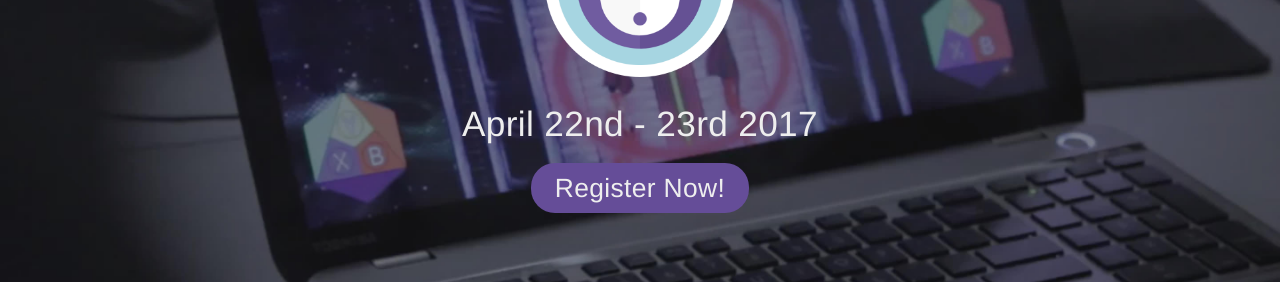
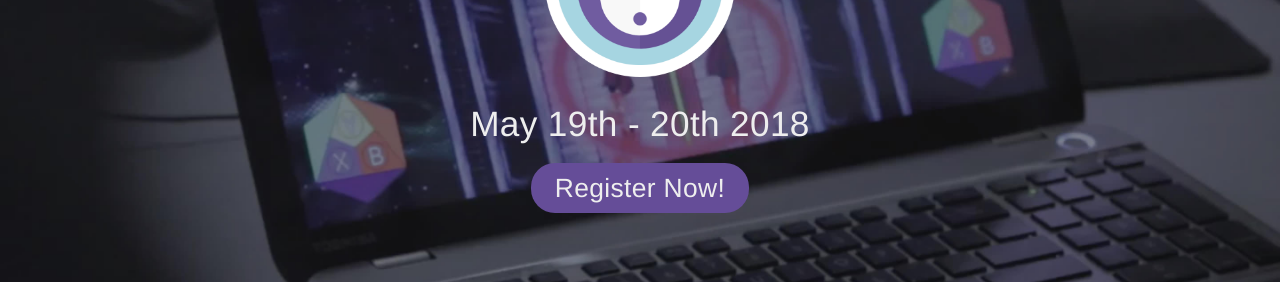
Before and after one commit to purplemonkeygamejam/purplemonkeygamejam.github.io, a Jekyll site: the page built from index.html, in a window 1280 px wide. Shown: the part 304-604 px from the top of the page. Built offline with Jekyll 4.4.1, drawn with Linux system fonts in a browser that asks for light colours.

Commit message:
Updated config.

```diff
--- a/_config.yml
+++ b/_config.yml
@@ -1,7 +1,7 @@
-title: Purple Monkey Game Jam
+title: Purple Monkey Game Jam IX
 description: > # The Purple Monkey Game Jam is a theme-based, non-competitive, two-day event where developers, artists, music composers, writers, and anyone who has an interest in building games get together to build something awesome. The theme of each event is picked at random from community sourced themes and announced the day of the event. Participants can join teams or work alone.
-date: April 22nd - 23rd 2017
-register_url: https://www.meetup.com/purplemonkeygamejam/events/237966197/
+date: May 19th - 20th 2018
+register_url: https://www.meetup.com/purplemonkeygamejam/events/248999524/
 location: 320 Congress St, First Floor, Boston, MA
 location_url: https://www.google.com/maps/search/320+Congress+St,+First+Floor,+Boston,+MA/@42.3513204,-71.0516749,17z/data=!3m1!4b1
 
```
